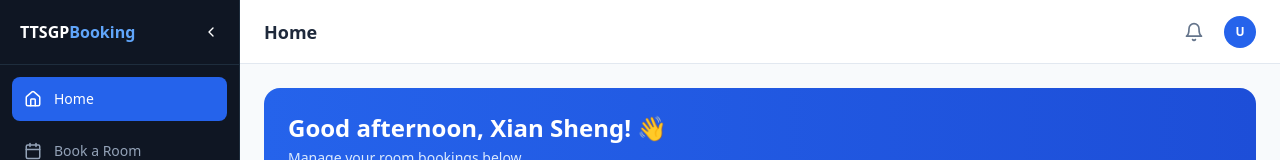
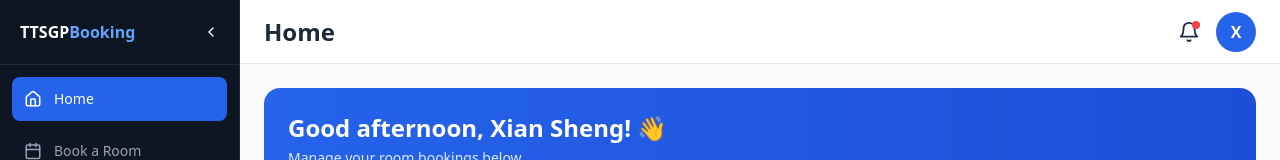
Before and after one commit to xiansheng31/TTSGP---Booking-System, a Next.js app: page /home in a window 1280 px wide. Shown: the top 160 px of the page. Built offline with nearby package versions, Linux system fonts and the light colour scheme; no server answers; the database is empty.

Commit message:
Update Navbar.tsx

```diff
--- a/src/components/Navbar.tsx
+++ b/src/components/Navbar.tsx
@@ -1,45 +1,109 @@
 'use client'
 
 import { Bell } from 'lucide-react'
-import Link from 'next/link'
-import { useEffect, useState } from 'react'
-import { supabase } from '@/lib/supabase'
-import { useAuth } from '@/hooks/useAuth'
 
-interface NavbarProps { title: string }
+interface NavbarProps{
+title:string
+}
 
-export default function Navbar({ title }: NavbarProps) {
-  const { user } = useAuth()
-  const [unread, setUnread] = useState(0)
+export default function Navbar({
+title
+}:NavbarProps){
 
-  useEffect(() => {
-    if (!user) return
-    supabase
-      .from('notifications')
-      .select('id', { count: 'exact', head: true })
-      .eq('user_id', user.id)
-      .eq('read', false)
-      .then(({ count }) => setUnread(count ?? 0))
-  }, [user])
+return(
 
-  const initials = user?.name
-    ? user.name.split(' ').map((n) => n[0]).join('').toUpperCase().slice(0, 2)
-    : 'U'
+<header
+className="
+sticky
+top-0
+z-30
+bg-white
+border-b
+h-16
+px-4
+lg:px-6
+flex
+items-center
+justify-between
+"
+>
 
-  return (
-    <header className="h-16 bg-white border-b border-slate-200 flex items-center justify-between px-6 sticky top-0 z-10">
-      <h1 className="text-lg font-semibold text-slate-800">{title}</h1>
-      <div className="flex items-center gap-3">
-        <Link href="/notifications" className="relative p-2 rounded-lg text-slate-500 hover:bg-slate-100 transition-colors">
-          <Bell size={20} />
-          {unread > 0 && <span className="absolute top-1.5 right-1.5 w-2 h-2 bg-red-500 rounded-full" />}
-        </Link>
-        <Link href="/account">
-          <div className="w-8 h-8 rounded-full bg-blue-600 text-white text-xs font-semibold flex items-center justify-center hover:bg-blue-700 transition-colors cursor-pointer">
-            {initials}
-          </div>
-        </Link>
-      </div>
-    </header>
-  )
+<div
+className="
+flex
+items-center
+min-w-0
+"
+>
+
+<h1
+className="
+font-semibold
+text-lg
+lg:text-2xl
+truncate
+ml-12
+lg:ml-0
+"
+>
+
+{title}
+
+</h1>
+
+</div>
+
+
+<div
+className="
+flex
+items-center
+gap-4
+shrink-0
+"
+>
+
+<div className="relative">
+
+<Bell size={22}/>
+
+<div
+className="
+absolute
+top-0
+right-0
+w-2
+h-2
+bg-red-500
+rounded-full
+"
+/>
+
+</div>
+
+
+<div
+className="
+w-10
+h-10
+rounded-full
+bg-blue-600
+text-white
+flex
+items-center
+justify-center
+font-semibold
+"
+>
+
+X
+
+</div>
+
+</div>
+
+</header>
+
+)
+
 }
```
